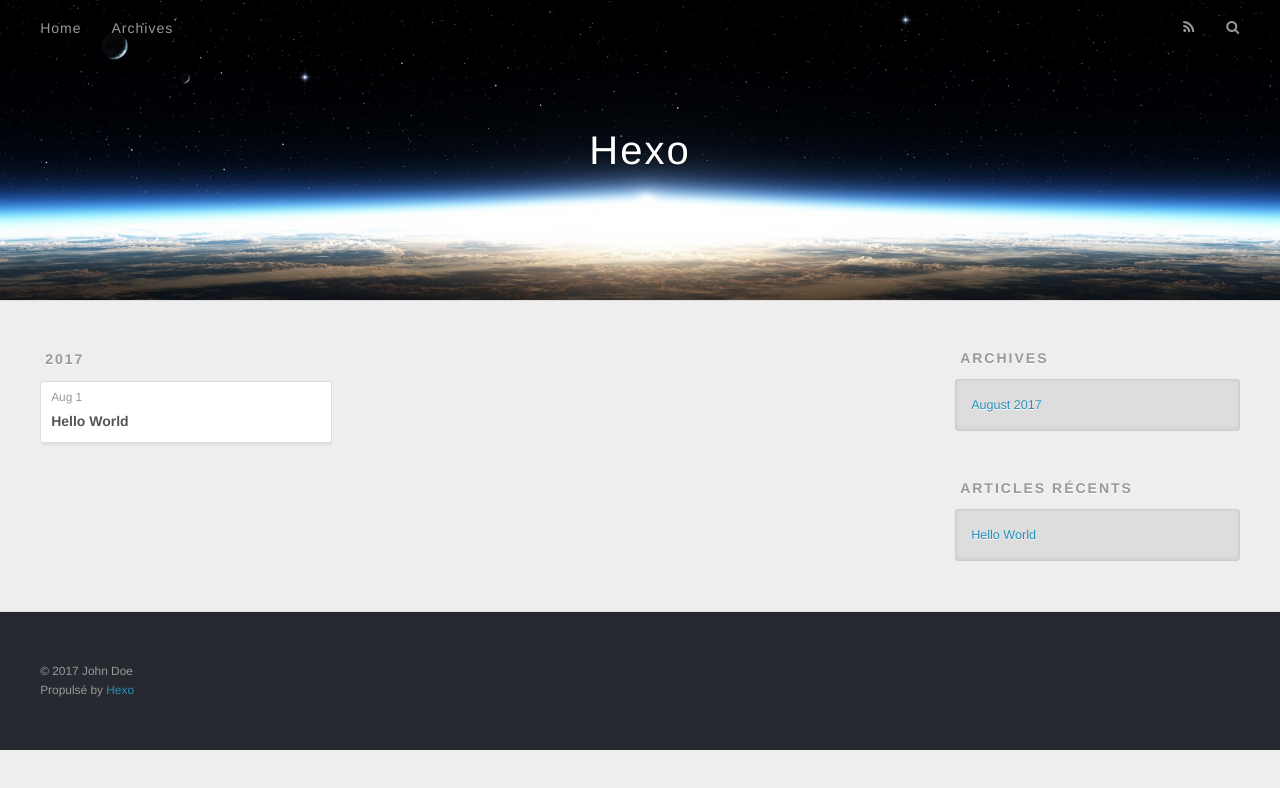
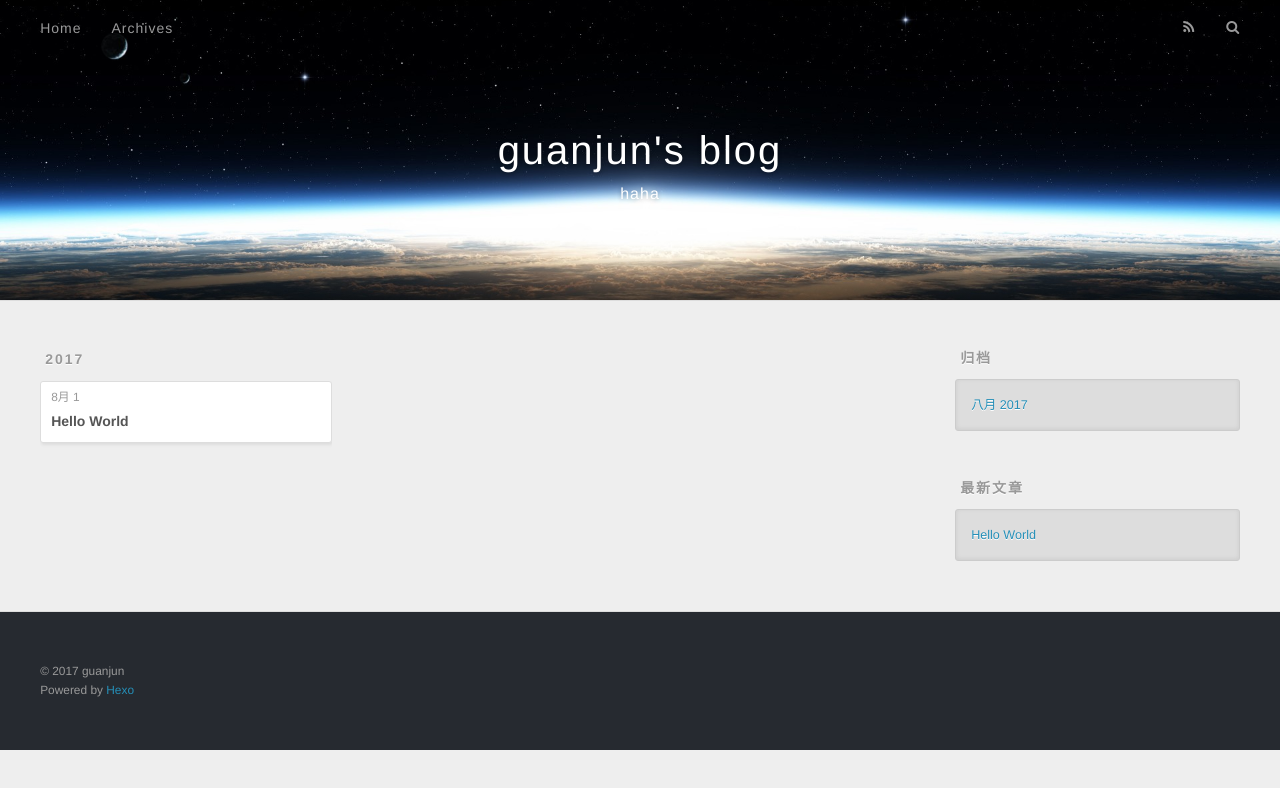
Before and after one commit to ngunauj/ngunauj.github.io, a plain HTML site: page archives/2017/08/index.html in a window 1280 px wide. Drawn offline with nearby package versions, Linux system fonts and the light colour scheme.

Commit message:
站点更新:2017-08-01 11/31/21

```diff
--- a/archives/2017/08/index.html
+++ b/archives/2017/08/index.html
@@ -3,16 +3,17 @@
 <head>
   <meta charset="utf-8">
 
-  <title>Archives: 2017/8 | Hexo</title>
+  <title>归档: 2017/8 | guanjun&#39;s blog</title>
   <meta name="viewport" content="width=device-width, initial-scale=1, maximum-scale=1">
   <meta property="og:type" content="website">
-<meta property="og:title" content="Hexo">
+<meta property="og:title" content="guanjun&#39;s blog">
 <meta property="og:url" content="http://yoursite.com/archives/2017/08/index.html">
-<meta property="og:site_name" content="Hexo">
+<meta property="og:site_name" content="guanjun&#39;s blog">
+<meta property="og:locale" content="zh-CN">
 <meta name="twitter:card" content="summary">
-<meta name="twitter:title" content="Hexo">
+<meta name="twitter:title" content="guanjun&#39;s blog">
 
-    <link rel="alternate" href="/atom.xml" title="Hexo" type="application/atom+xml">
+    <link rel="alternate" href="/atom.xml" title="guanjun&#39;s blog" type="application/atom+xml">
 
 
     <link rel="icon" href="/favicon.png">
@@ -33,8 +34,12 @@
   <div id="header-outer" class="outer">
     <div id="header-title" class="inner">
       <h1 id="logo-wrap">
-        <a href="/" id="logo">Hexo</a>
+        <a href="/" id="logo">guanjun&#39;s blog</a>
       </h1>
+
+        <h2 id="subtitle-wrap">
+          <a href="/" id="subtitle">haha</a>
+        </h2>
 
     </div>
     <div id="header-inner" class="inner">
@@ -48,9 +53,9 @@
       </nav>
       <nav id="sub-nav">
 
-          <a id="nav-rss-link" class="nav-icon" href="/atom.xml" title="Flux RSS"></a>
+          <a id="nav-rss-link" class="nav-icon" href="/atom.xml" title="RSS Feed"></a>
 
-        <a id="nav-search-btn" class="nav-icon" title="Rechercher"></a>
+        <a id="nav-search-btn" class="nav-icon" title="搜索"></a>
       </nav>
       <div id="search-form-wrap">
         <form action="//google.com/search" method="get" accept-charset="UTF-8" class="search-form"><input type="search" name="q" class="search-form-input" placeholder="Search"><button type="submit" class="search-form-submit">&#xF002;</button><input type="hidden" name="sitesearch" value="http://yoursite.com"></form>
@@ -76,7 +81,7 @@
   <div class="archive-article-inner">
     <header class="archive-article-header">
       <a href="/2017/08/01/hello-world/" class="archive-article-date">
-  <time datetime="2017-08-01T02:50:17.585Z" itemprop="datePublished">Aug 1</time>
+  <time datetime="2017-08-01T02:50:17.585Z" itemprop="datePublished">8月 1</time>
 </a>
 
 
@@ -107,9 +112,9 @@
 
 
   <div class="widget-wrap">
-    <h3 class="widget-title">Archives</h3>
+    <h3 class="widget-title">归档</h3>
     <div class="widget">
-      <ul class="archive-list"><li class="archive-list-item"><a class="archive-list-link" href="/archives/2017/08/">August 2017</a></li></ul>
+      <ul class="archive-list"><li class="archive-list-item"><a class="archive-list-link" href="/archives/2017/08/">八月 2017</a></li></ul>
     </div>
   </div>
 
@@ -117,7 +122,7 @@
 
 
   <div class="widget-wrap">
-    <h3 class="widget-title">Articles récents</h3>
+    <h3 class="widget-title">最新文章</h3>
     <div class="widget">
       <ul>
 
@@ -137,8 +142,8 @@
 
   <div class="outer">
     <div id="footer-info" class="inner">
-      &copy; 2017 John Doe<br>
-      Propulsé by <a href="http://hexo.io/" target="_blank">Hexo</a>
+      &copy; 2017 guanjun<br>
+      Powered by <a href="http://hexo.io/" target="_blank">Hexo</a>
     </div>
   </div>
 </footer>
```
Also changed, not shown: 2017/08/01/hello-world/index.html (+17 -12 lines), archives/2017/index.html (+19 -14 lines), archives/index.html (+19 -14 lines), index.html (+19 -14 lines).
